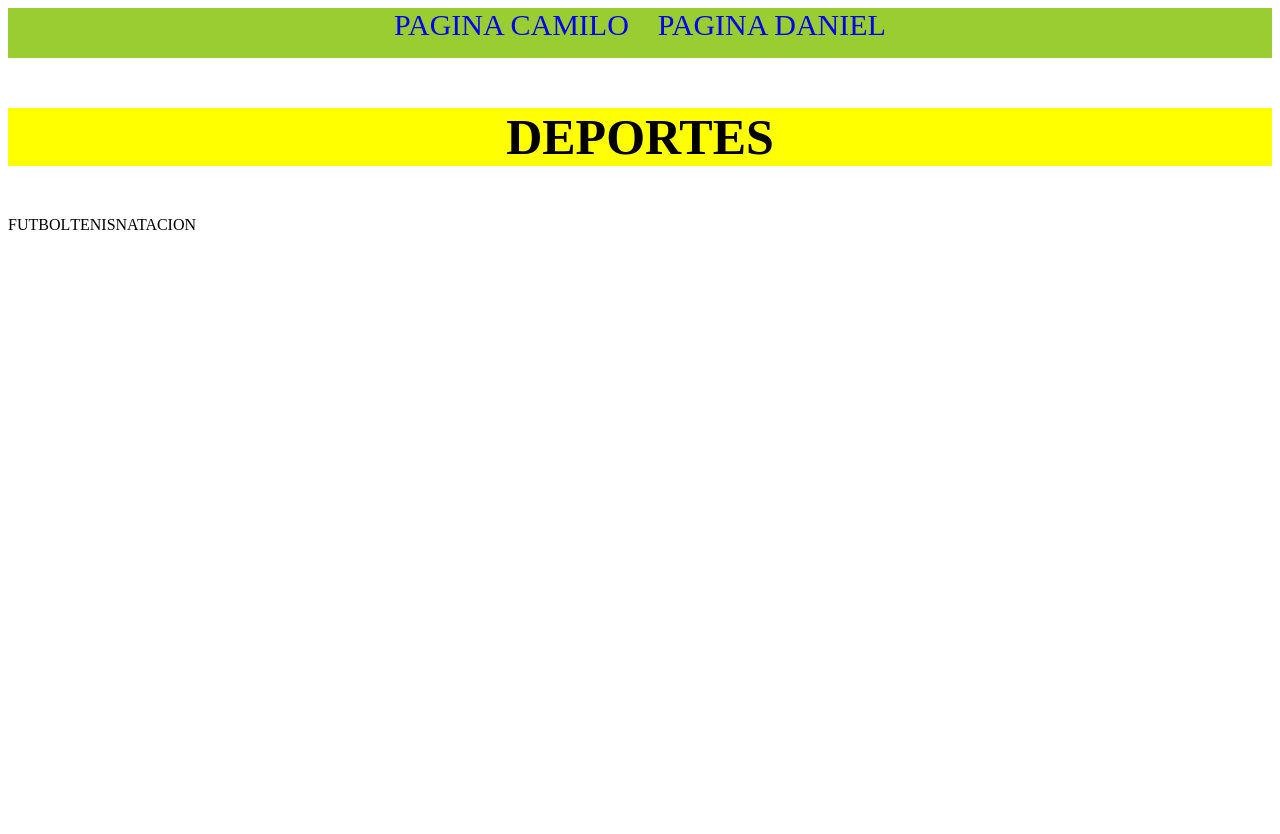
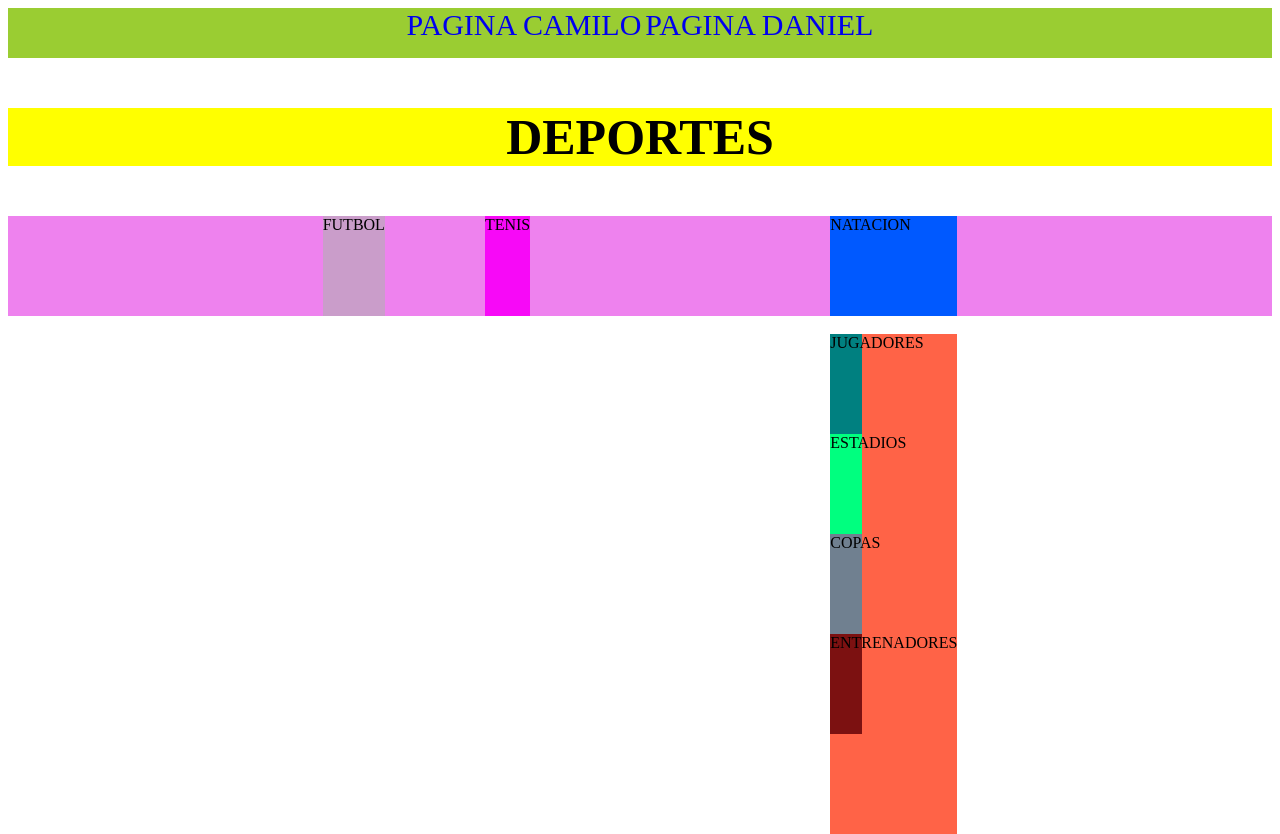
Before and after one commit to CCCamilo12/prueba, a plain HTML site: page pagina1.html in a window 1280 px wide. Before the commit the page ends 800 px from the top, so only its background shows below. Drawn offline with Linux system fonts and the light colour scheme.

Commit message:
actualizacion del index y estilos

```diff
--- a/Styless1.css
+++ b/Styless1.css
@@ -18,6 +18,48 @@ font-size: 30px;
     background-color: yellow;
 }
 .contenedor1{
+    background-color: violet;
+    height: 100px;
+    width: 100%;
     display: flex;
+    justify-content: center;
+}
+.futbol{
+    margin-left: 00px;
+    background-color: rgb(202, 157, 202);
+}
+.tenis{
+    margin-left: 100px;
+    background-color: rgb(247, 9, 247);
+}
+.natacion{
+    margin-left: 300px;
+    background-color: rgb(0, 89, 255);
+}
+.contenedordeportes{
+    width: 100%;
+    height: 500%;
+    background-color: rgb(255, 99, 71);
+    margin-top: 100PX;
 
 }
+.jugadores{
+    width: 25%;
+    height: 100px;
+    background-color: teal;
+}
+.estadios{
+    width: 25%;
+    height: 100px;
+    background-color: springgreen;
+}
+.copas{
+    width: 25%;
+    height: 100px;
+    background-color: slategrey;
+}
+.entrenadores{
+    width: 25%;
+    height: 100px;
+    background-color: rgb(124, 17, 17);
+}
--- a/pagina1.html
+++ b/pagina1.html
@@ -4,11 +4,10 @@
     <meta charset="UTF-8">
     <meta http-equiv="X-UA-Compatible" content="IE=edge">
     <meta name="viewport" content="width=device-width, initial-scale=1.0">
-    <link rel="stylesheet" href="/sytless.css">
     <link rel="stylesheet" href="/Styless1.css">
     <title>Document</title>
 </head>
-<body>
+<body class="sd">
     <div class="contenedor" >
     <a class="header1" href="/index.html">PAGINA CAMILO</a>
     <a class="header2" href="/pagina1.html">PAGINA DANIEL</a>
@@ -16,9 +15,19 @@
     <h3 class="titulo" >DEPORTES</h3>
 
     <div class="contenedor1" >
-    <div>FUTBOL</div>
-    <div>TENIS</div>
-    <div>NATACION<div>
+    <div class="futbol">FUTBOL</div>
+    <div class="tenis">TENIS</div>
+    <div class="natacion">NATACION<div>
     </div>
+
+    <div class="contenedordeportes">
+        <div class="jugadores">JUGADORES</div>
+        <div class="estadios">ESTADIOS</div>
+        <div class="copas" >COPAS</div>
+        <div class="entrenadores" >ENTRENADORES</div>
+    </div>
+
+
+
 </body>
 </html>
```
Also changed, not shown: pagina2.html (added, +22 -0 lines), styles2.css (added, +16 -0 lines).
